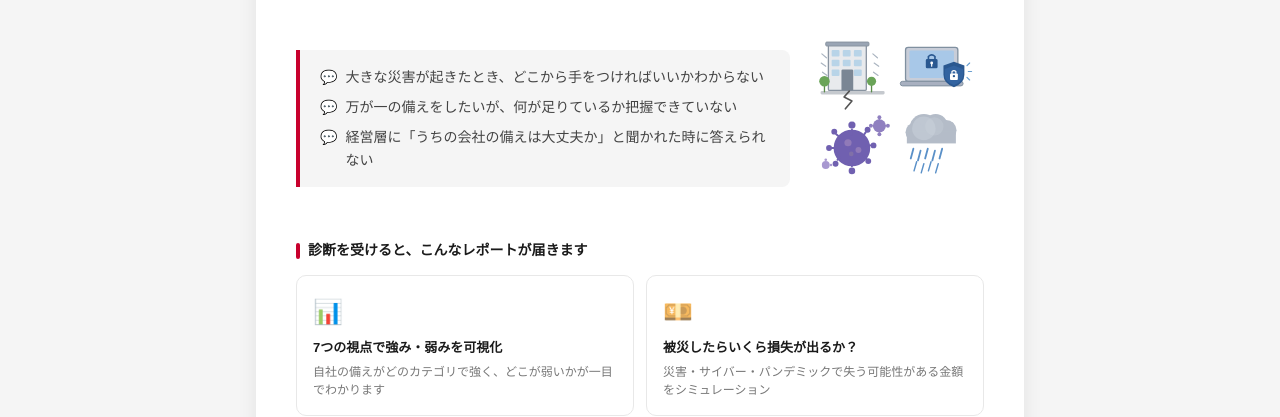
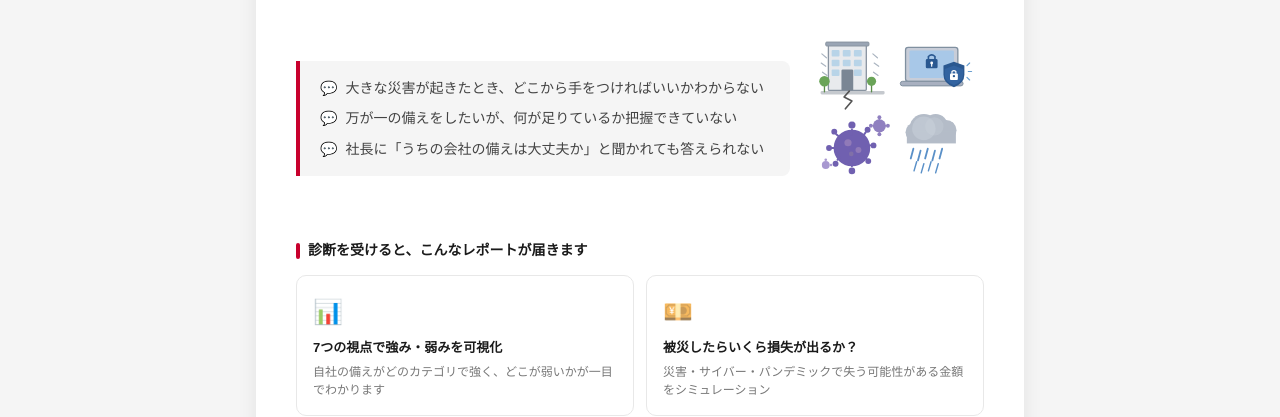
Before and after one commit to miku05210601-svg/resilience-lab-hp, a website: page bcp-check/index.html in a window 1280 px wide. Shown: the part 387-804 px from the top of the page. Drawn offline with nearby package versions, Linux system fonts and the light colour scheme.

Commit message:
痛点：経営層→社長、聞かれた時に→聞かれても に変更
Co-Authored-By: Claude Sonnet 4.6 <noreply@anthropic.com>

```diff
--- a/bcp-check/index.html
+++ b/bcp-check/index.html
@@ -599,7 +599,7 @@
         <ul class="pain-list" style="flex:1; margin-bottom:0;">
           <li>大きな災害が起きたとき、どこから手をつければいいかわからない</li>
           <li>万が一の備えをしたいが、何が足りているか把握できていない</li>
-          <li>経営層に「うちの会社の備えは大丈夫か」と聞かれた時に答えられない</li>
+          <li>社長に「うちの会社の備えは大丈夫か」と聞かれても答えられない</li>
         </ul>
         <div class="intro-illust" style="flex-shrink:0; width:170px;">
           <img src="/bcp-check/bcp_illust.svg" alt="災害イラスト" style="width:100%; height:auto;">
```
